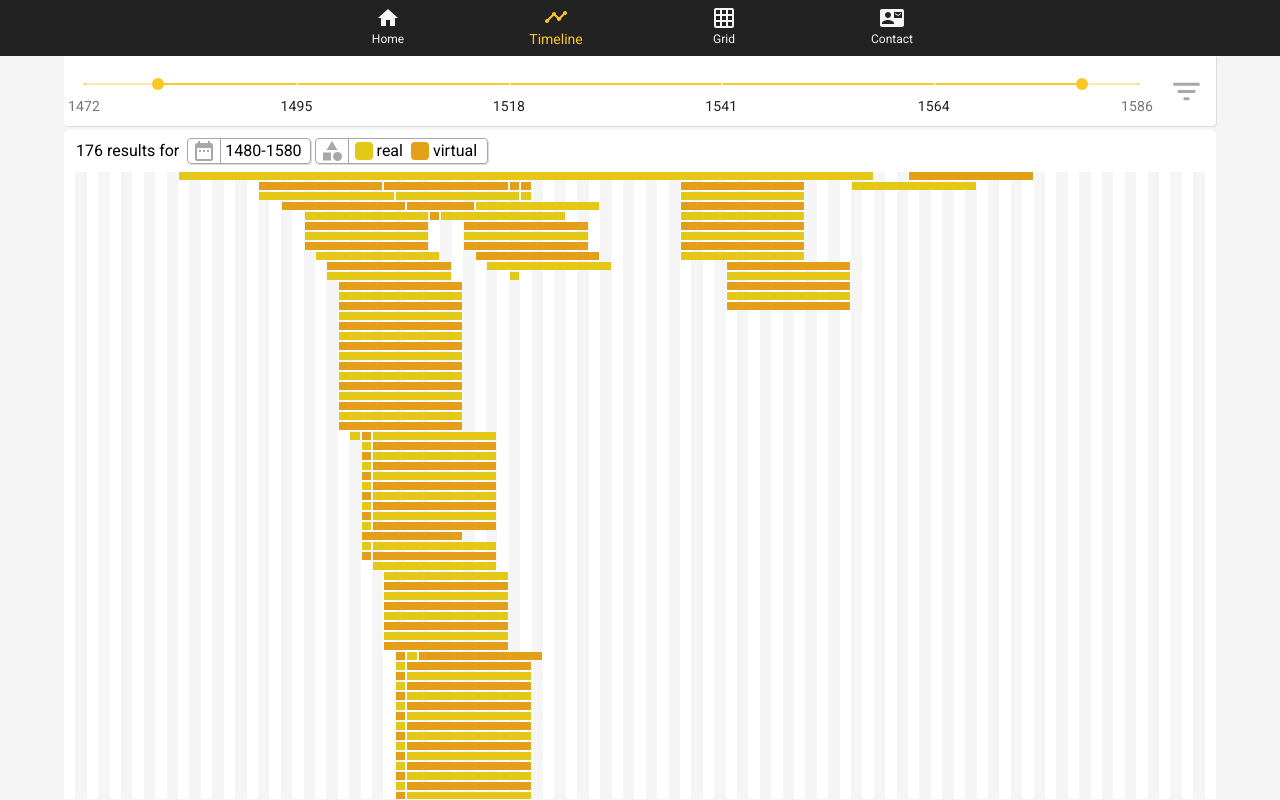
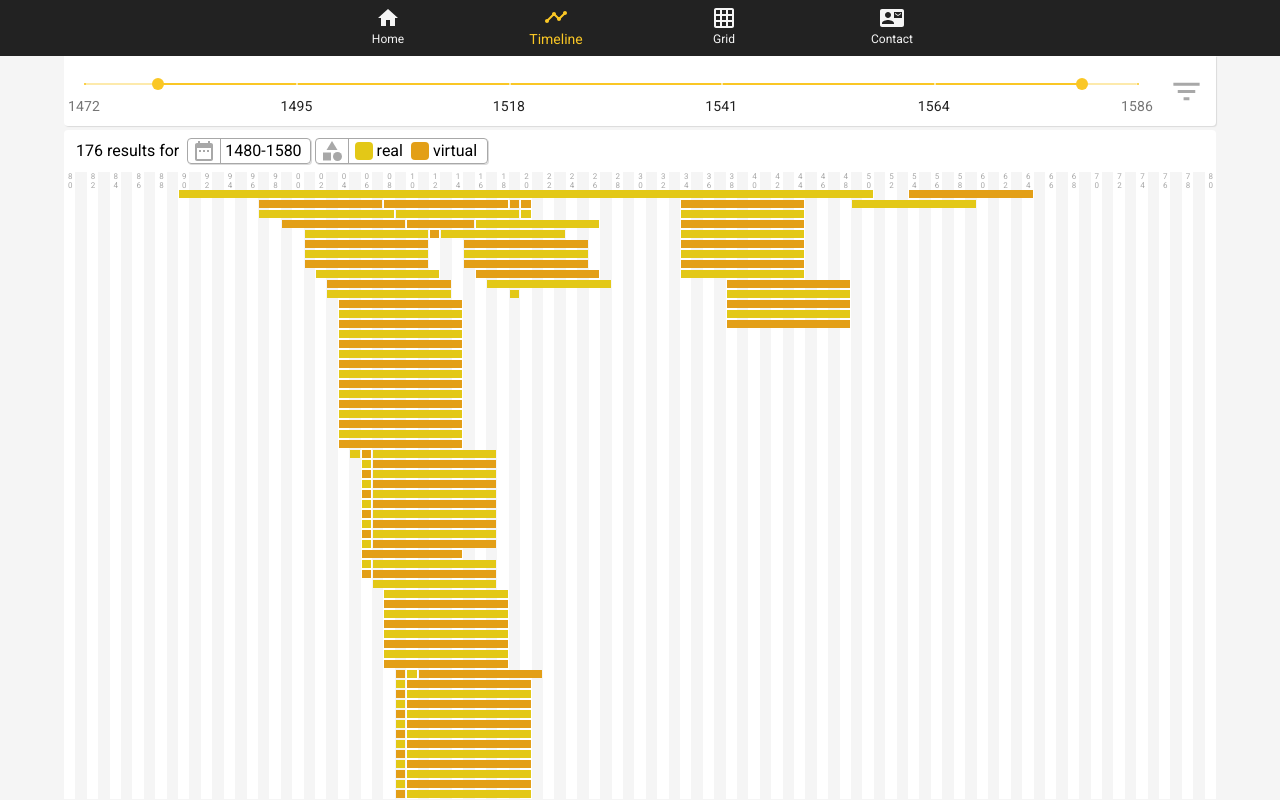
Before and after one commit to d-kuznetsov/cranach-timeline, a Next.js app: page /timeline in a window 1280 px wide. Built offline with nearby package versions, Linux system fonts and the light colour scheme.

Commit message:
use HeadersByYear component

```diff
--- a/src/pages/timeline.tsx
+++ b/src/pages/timeline.tsx
@@ -6,6 +6,7 @@ import PopupFilter from "../components/PopupFilter";
 import { LineHeightSliderContainer as LineHeightSlider } from "../components/LineHeightSlider";
 import { CategoryContainer as Categories } from "../components/Categories";
 import { LegendContainer as Legend } from "../components/Legend";
+import { HeadersByYearContainer as HeadersByYear } from "../components/HeadersByYear";
 import { TimelineContainer as Timeline } from "../components/TimeLine";
 import { ViewContainer as Viewer } from "../components/Viewer";
 import Typography from "@material-ui/core/Typography";
@@ -39,6 +40,7 @@ export default function TimelinePage() {
         }
       >
         <div className={styles.timelineContainer}>
+          <HeadersByYear />
           <Timeline />
           <Viewer />
         </div>
```
